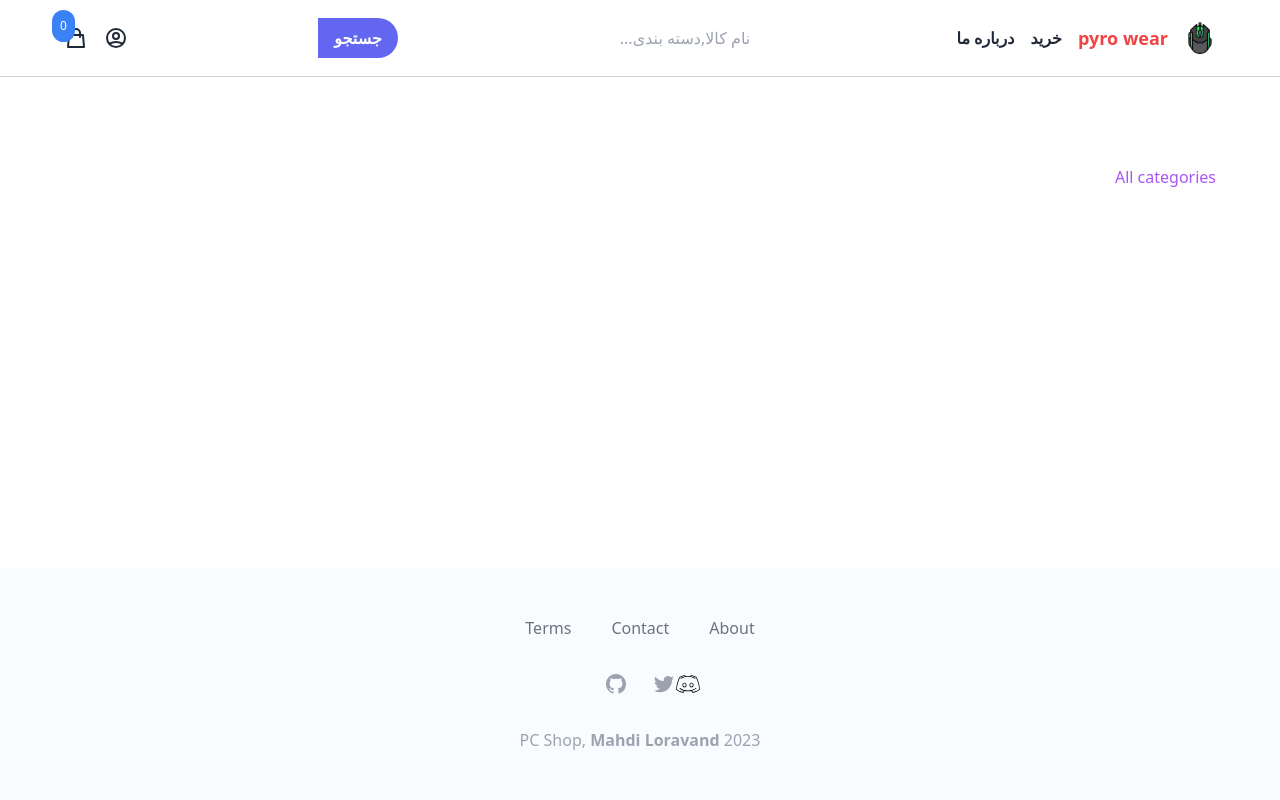
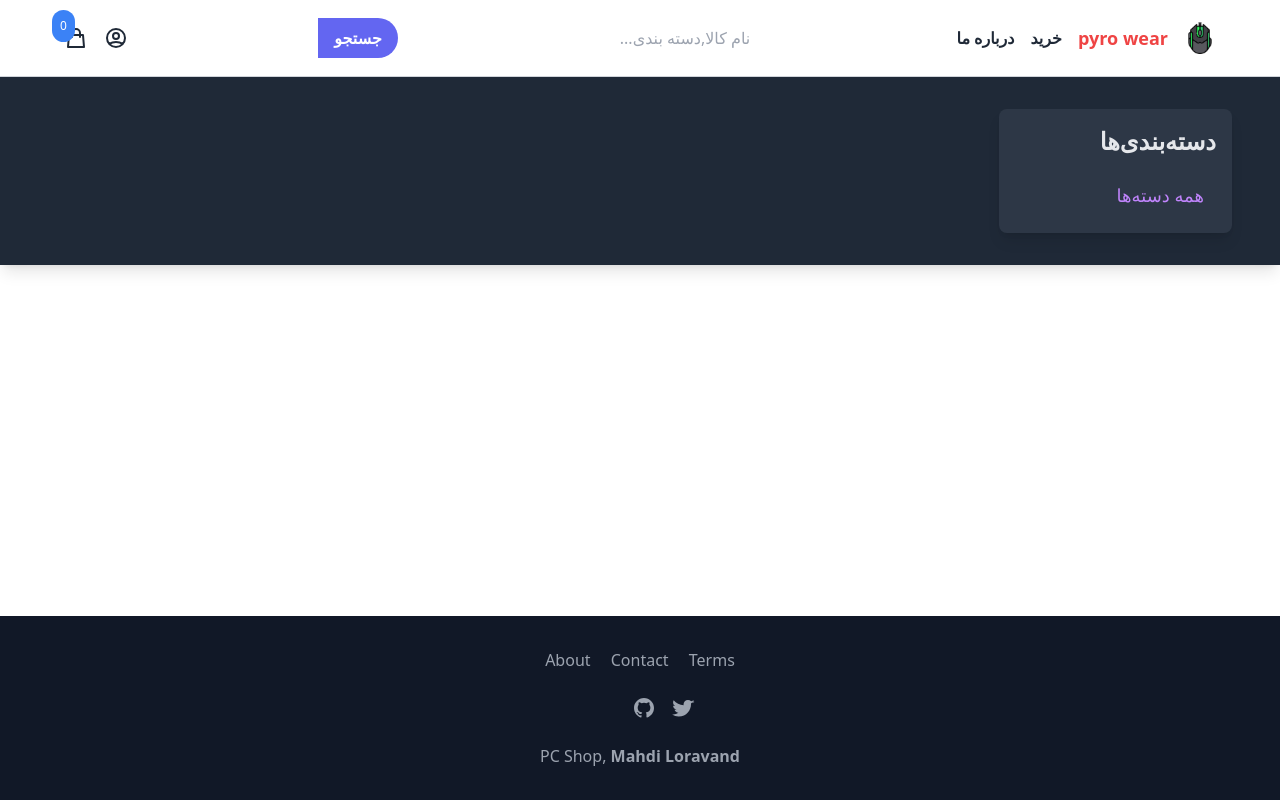
Before and after one commit to mahdilow/DjangoShop, a Django app: page /shop/ in a window 1280 px wide. Run offline with Django 4.2, Linux system fonts and the light colour scheme; data that the repository does not hold is empty; parts of the project's set-up code (start-up, migrations or seed data) failed here and were passed over; some libraries are stand-ins or nearby versions; some web fonts are replaced.

Commit message:
new ui for shop and prodcut list item done

```diff
--- a/core/templates/core/footer.html
+++ b/core/templates/core/footer.html
@@ -1,103 +1,33 @@
-{%load static%}
+{% load static %}
 
-<section class="bg-blue-200 bg-opacity-10">
-  <div
-    class="max-w-screen-xl px-4 py-12 mx-auto space-y-8 overflow-hidden sm:px-6 lg:px-8"
-  >
-    <nav class="flex flex-wrap justify-center -mx-5 -my-2">
-      <div class="px-5 py-2">
-        <a
-          href="#"
-          class="text-base leading-6 text-gray-500 hover:text-gray-900"
-        >
-          About
-        </a>
-      </div>
+<section class="bg-gray-900">
+    <div class="container mx-auto py-8 px-4 text-center space-y-6">
+        <!-- Navigation Links -->
+        <nav class="flex-row gap-x-4 justify-center space-x-4">
+            <a href="#" class="text-gray-400 hover:text-white transition-colors duration-300">About</a>
+            <a href="#" class="text-gray-400 hover:text-white transition-colors duration-300">Contact</a>
+            <a href="#" class="text-gray-400 hover:text-white transition-colors duration-300">Terms</a>
+        </nav>
 
-      <div class="px-5 py-2">
-        <a
-          href="#"
-          class="text-base leading-6 text-gray-500 hover:text-gray-900"
-        >
-          Contact
-        </a>
-      </div>
-      <div class="px-5 py-2">
-        <a
-          href="#"
-          class="text-base leading-6 text-gray-500 hover:text-gray-900"
-        >
-          Terms
-        </a>
-      </div>
-    </nav>
-    <div class="flex justify-center mt-8 space-x-6">
-      <a
-        target="_blank"
-        href="https://discordapp.com/users/656860692762066976"
-        class="text-gray-400 hover:text-gray-500"
-      >
-        <span class="sr-only">Discord</span>
-        <svg
-          data-name="Слой 1"
-          id="Слой_1"
-          class="w-6 h-6"
-          viewBox="0 0 128 128"
-          xmlns="http://www.w3.org/2000/svg"
-        >
-          <title />
-          <path
-            d="M45.23,57.2c-6.16,0-11.17,5.6-11.17,12.48s5,12.47,11.17,12.47,11.16-5.59,11.16-12.47S51.38,57.2,45.23,57.2Zm0,21c-4,0-7.17-3.8-7.17-8.47s3.21-8.48,7.17-8.48,7.16,3.8,7.16,8.48S49.18,78.15,45.23,78.15Z"
-          />
-          <path
-            d="M121.83,59.58a156.78,156.78,0,0,0-11.52-31,2.1,2.1,0,0,0-.71-.77,87.08,87.08,0,0,0-15.23-7.17C84.55,17.07,79.91,17,79.72,17a2,2,0,0,0-2,1.72l-.6,4.17a133.14,133.14,0,0,0-26.28,0l-.6-4.17a2,2,0,0,0-2-1.72c-.19,0-4.83,0-14.65,3.61A87.08,87.08,0,0,0,18.4,27.81a2.1,2.1,0,0,0-.71.77,156.72,156.72,0,0,0-11.52,31C1,80.46,0,90.91,0,91.34a2,2,0,0,0,.49,1.5,55.2,55.2,0,0,0,18.2,12.74A76.32,76.32,0,0,0,38.48,111a2,2,0,0,0,1.92-1l5.4-9.25A105.08,105.08,0,0,0,64,102.24a105.08,105.08,0,0,0,18.2-1.51L87.6,110a2,2,0,0,0,1.72,1h.2a76.32,76.32,0,0,0,19.78-5.38,55.2,55.2,0,0,0,18.2-12.74,2,2,0,0,0,.49-1.5C128,90.91,127.05,80.46,121.83,59.58Zm-14.06,42.31a76.76,76.76,0,0,1-17.39,4.92l-4.08-7c4.68-1.24,14.42-4.46,21.83-11.2a2,2,0,1,0-2.69-3c-9,8.23-22.46,10.84-22.6,10.87h-.06A96.59,96.59,0,0,1,64,98.24a96.59,96.59,0,0,1-18.78-1.7h-.06c-.14,0-13.55-2.64-22.6-10.87a2,2,0,1,0-2.69,3c7.41,6.74,17.15,10,21.83,11.2l-4.08,7a76.08,76.08,0,0,1-17.39-4.92A52.24,52.24,0,0,1,4.08,90.8c.33-2.91,1.68-13.07,6-30.24A156.25,156.25,0,0,1,21,30.92,88.17,88.17,0,0,1,35,24.4a61.35,61.35,0,0,1,11.58-3.19l.35,2.39c-4,1-13.85,3.86-21.65,9.53a2,2,0,1,0,2.36,3.23c8.82-6.41,21-9.06,21.86-9.25A118.4,118.4,0,0,1,64,26.27a117.64,117.64,0,0,1,14.51.84c.91.19,13,2.83,21.86,9.25a2,2,0,1,0,2.36-3.23c-7.8-5.67-17.61-8.52-21.65-9.53l.35-2.39A61.75,61.75,0,0,1,93,24.4a88.17,88.17,0,0,1,14,6.52A156.25,156.25,0,0,1,118,60.56c4.29,17.17,5.64,27.33,6,30.24A52.24,52.24,0,0,1,107.77,101.89Z"
-          />
-          <path
-            d="M82.77,57.2c-6.15,0-11.16,5.6-11.16,12.48s5,12.47,11.16,12.47,11.17-5.59,11.17-12.47S88.93,57.2,82.77,57.2Zm0,21c-4,0-7.16-3.8-7.16-8.47s3.21-8.48,7.16-8.48,7.17,3.8,7.17,8.48S86.73,78.15,82.77,78.15Z"
-          />
+        <!-- Social Media Icons using Heroicons -->
+        <div class="flex gap-x-4 justify-center space-x-12">
+
+            <a href="#" class="text-gray-400 hover:text-blue-400 transition duration-300">
+                <svg xmlns="http://www.w3.org/2000/svg" class="h-6 w-6" fill="currentColor" viewBox="0 0 24 24">
+                    <path d="M22.46 6c-.77.35-1.59.59-2.46.7a4.31 4.31 0 001.88-2.37c-.83.48-1.76.83-2.75 1.02A4.29 4.29 0 0015.86 4c-2.38 0-4.31 1.93-4.31 4.31 0 .34.04.67.1.99C7.72 9.1 4.1 7.38 1.67 4.37c-.37.63-.58 1.36-.58 2.13 0 1.47.74 2.78 1.87 3.55-.68-.02-1.32-.21-1.88-.53v.05c0 2.05 1.46 3.76 3.39 4.14-.36.1-.73.15-1.12.15-.27 0-.54-.03-.8-.08.54 1.68 2.09 2.92 3.92 2.96a8.64 8.64 0 01-5.34 1.83c-.35 0-.69-.02-1.03-.06 1.91 1.23 4.19 1.95 6.62 1.95 7.94 0 12.28-6.58 12.28-12.28 0-.19-.01-.39-.01-.58a8.88 8.88 0 002.2-2.27"/>
                 </svg>
             </a>
-      <a href="#" class="text-gray-400 hover:text-gray-500">
-        <span class="sr-only">Twitter</span>
-        <svg
-          class="w-6 h-6"
-          aria-hidden="true"
-          fill="currentColor"
-          viewBox="0 0 24 24"
-        >
-          <path
-            d="M8.29 20.251c7.547 0 11.675-6.253 11.675-11.675 0-.178 0-.355-.012-.53A8.348 8.348 0 0022 5.92a8.19 8.19 0 01-2.357.646 4.118 4.118 0 001.804-2.27 8.224 8.224 0 01-2.605.996 4.107 4.107 0 00-6.993 3.743 11.65 11.65 0 01-8.457-4.287 4.106 4.106 0 001.27 5.477A4.072 4.072 0 012.8 9.713v.052a4.105 4.105 0 003.292 4.022 4.095 4.095 0 01-1.853.07 4.108 4.108 0 003.834 2.85A8.233 8.233 0 012 18.407a11.616 11.616 0 006.29 1.84"
-          ></path>
-        </svg>
-      </a>
-      <a
-        href="https://github.com/mahdilow/"
-        target="_blank"
-        class="text-gray-400 hover:text-gray-500"
-      >
-        <span class="sr-only">GitHub</span>
-        <svg
-          class="w-6 h-6"
-          aria-hidden="true"
-          fill="currentColor"
-          viewBox="0 0 24 24"
-        >
-          <path
-            fill-rule="evenodd"
-            d="M12 2C6.477 2 2 6.484 2 12.017c0 4.425 2.865 8.18 6.839 9.504.5.092.682-.217.682-.483 0-.237-.008-.868-.013-1.703-2.782.605-3.369-1.343-3.369-1.343-.454-1.158-1.11-1.466-1.11-1.466-.908-.62.069-.608.069-.608 1.003.07 1.531 1.032 1.531 1.032.892 1.53 2.341 1.088 2.91.832.092-.647.35-1.088.636-1.338-2.22-.253-4.555-1.113-4.555-4.951 0-1.093.39-1.988 1.029-2.688-.103-.253-.446-1.272.098-2.65 0 0 .84-.27 2.75 1.026A9.564 9.564 0 0112 6.844c.85.004 1.705.115 2.504.337 1.909-1.296 2.747-1.027 2.747-1.027.546 1.379.202 2.398.1 2.651.64.7 1.028 1.595 1.028 2.688 0 3.848-2.339 4.695-4.566 4.943.359.309.678.92.678 1.855 0 1.338-.012 2.419-.012 2.747 0 .268.18.58.688.482A10.019 10.019 0 0022 12.017C22 6.484 17.522 2 12 2z"
-            clip-rule="evenodd"
-          ></path>
+            <a href="https://github.com/mahdilow/" target="_blank" class="text-gray-400 hover:text-blue-400 transition duration-300">
+                <svg xmlns="http://www.w3.org/2000/svg" class="h-6 w-6" fill="currentColor" viewBox="0 0 24 24">
+                    <path d="M12 2C6.48 2 2 6.48 2 12c0 4.42 2.87 8.17 6.84 9.5.5.09.68-.21.68-.48 0-.24-.01-.86-.01-1.68-2.78.6-3.37-1.34-3.37-1.34-.46-1.16-1.11-1.47-1.11-1.47-.91-.62.07-.6.07-.6 1.02.07 1.53 1.02 1.53 1.02.91 1.54 2.4 1.1 2.99.84.09-.66.35-1.1.64-1.35-2.22-.25-4.56-1.11-4.56-4.94 0-1.09.39-1.98 1.03-2.68-.1-.25-.45-1.27.1-2.65 0 0 .84-.27 2.76 1.03A9.52 9.52 0 0112 6.84a9.52 9.52 0 012.5.34c1.91-1.3 2.75-1.03 2.75-1.03.55 1.38.2 2.4.1 2.65.63.7 1.02 1.6 1.02 2.68 0 3.84-2.34 4.69-4.57 4.94.36.31.68.92.68 1.85 0 1.38-.01 2.49-.01 2.84 0 .27.18.59.68.48C19.13 20.17 22 16.42 22 12c0-5.52-4.48-10-10-10z"/>
                 </svg>
             </a>
         </div>
 
-    <p class="mt-8 text-base leading-6 text-center text-gray-400">
-      2023 PC Shop,
-      <strong>
-        <a href="https://mahdi.loravand2002@gmail.com/" target="_blank">
-          Mahdi Loravand
-        </a>
-      </strong>
+        <!-- Footer Text -->
+        <p class="text-gray-400 justify-center">
+             PC Shop,
+            <strong><a href="mailto:mahdi.loravand2002@gmail.com" class="hover:text-white transition duration-300">Mahdi Loravand</a></strong>
         </p>
     </div>
 </section>
--- a/core/templates/core/shop.html
+++ b/core/templates/core/shop.html
@@ -3,25 +3,30 @@
 {% block title %}Shop{% endblock %}
 
 {% block content %}
-<div class="max-w-6xl mx-auto flex flex-wrap items-start py-6 px-6 xl:px-0">
-    <div class="filters w-full lg:w-1/4">
+<div class="max-w-full mx-auto py-8 px-6 lg:px-12 flex flex-wrap lg:flex-nowrap gap-6 items-start bg-gray-800 shadow-lg">
 
-        <h3 class="mt-6 mb-3 text-xl uppercase">Categories</h3>
+    <!-- Sidebar for Categories with Transparent Background and Styling -->
+    <aside class="filters w-full lg:w-1/5 bg-gray-700 bg-opacity-60 p-4 rounded-lg shadow-lg">
+        <h3 class="text-2xl font-semibold text-gray-200 mb-4">دسته‌بندی‌ها</h3>
+        <div class="space-y-3 pl-2">
+            <a href="{% url 'shop' %}"
+               class="block text-lg font-medium py-2 px-3 rounded-lg transition-all duration-300 hover:bg-purple-500 hover:text-white {% if not active_category %}text-purple-400{% else %}text-gray-400{% endif %}">
+               همه دسته‌ها
+            </a>
+            {% for category in categories %}
+                <a href="{% url 'shop' %}?category={{ category.slug }}"
+                   class="block text-lg font-medium py-2 px-3 rounded-lg transition-all duration-300 hover:bg-purple-500 hover:text-white {% if category.slug == active_category %}text-purple-400{% else %}text-gray-400{% endif %}">
+                   {{ category.name }}
+                </a>
+            {% endfor %}
+        </div>
+    </aside>
 
-        <ul class="space-y-2">
-            <li><a href="{% url 'shop' %}" class="{% if not active_category %}text-purple-500{% else %}text-gray-500{% endif %}">All categories</a></li>
-
-            {% for category in categories %}
-                <li><a href="{% url 'shop' %}?category={{ category.slug }}" class="{% if category.slug == active_category %}text-purple-500{% else %}text-gray-500{% endif %}">{{ category.name }}</a></li>
-            {% endfor %}
-        </ul>
-    </div>
-
-    <div class="products w-full lg:w-3/4 -mt-4 flex items-center flex-wrap">
-
+    <!-- Product List -->
+    <section class="products w-full lg:w-4/5 grid grid-cols-1 sm:grid-cols-2 lg:grid-cols-4 gap-4">
         {% for product in products %}
-            {% include 'product/partials/product_list_item.html' %}
+           {% include 'product/partials/product_list_item.html' %}
         {% endfor %}
-    </div>
+    </section>
 </div>
 {% endblock %}
--- a/product/templates/product/partials/product_list_item.html
+++ b/product/templates/product/partials/product_list_item.html
@@ -1,3 +1,4 @@
+
 <div class="card bg-gray-900 shadow-xl text-center rounded-lg">
     <figure class="overflow-hidden rounded-lg h-64 flex items-center justify-center">
         <img src="{{ product.get_thumbnail }}" alt="{{ product.name }}" class="object-cover w-full h-full transition-transform duration-300 transform hover:scale-105"/>
```
Also changed, not shown: to do.txt (+6 -1 lines), core/templates/core/base.html (line endings or trailing spaces). Lines whose indentation alone changed are shown as unchanged.
